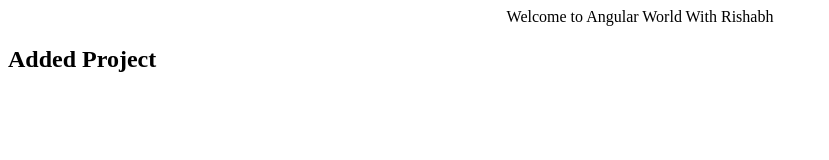
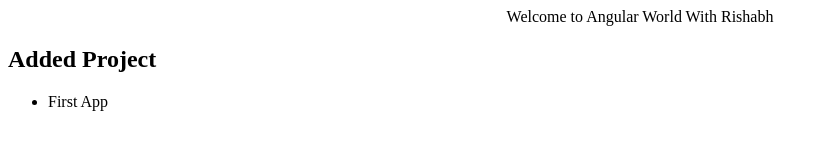
Before and after one commit to rishabh7724/Angular, a plain HTML site: page index.html in a window 1280 px wide. Shown: the whole page, without its empty margins (0-829 px from the left). Drawn offline with Linux system fonts and the light colour scheme.

Commit message:
Added First App

```diff
--- a/index.html
+++ b/index.html
@@ -2,5 +2,8 @@
   <body>
     <center>Welcome to Angular World With Rishabh </center>
     <h2>Added Project</h2>
+    <ul>
+      <li>First App</li>
+    </ul>
   </body>
 </html>
```
